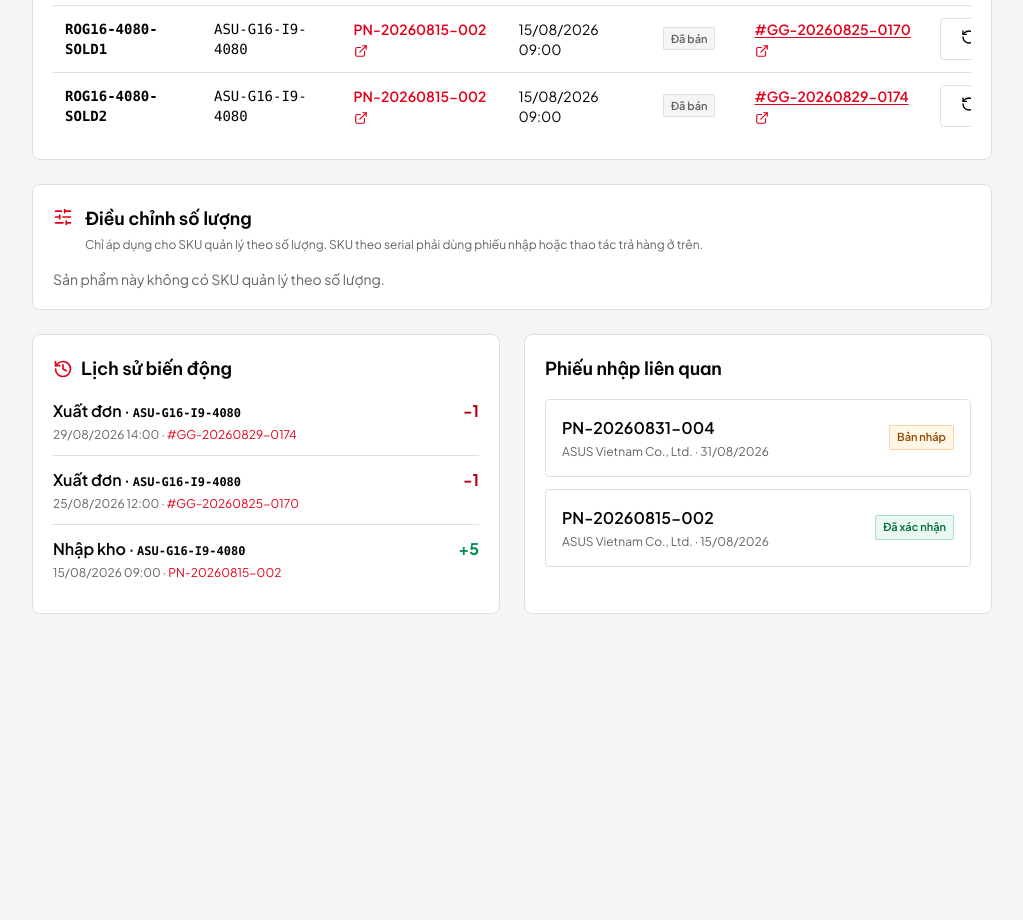
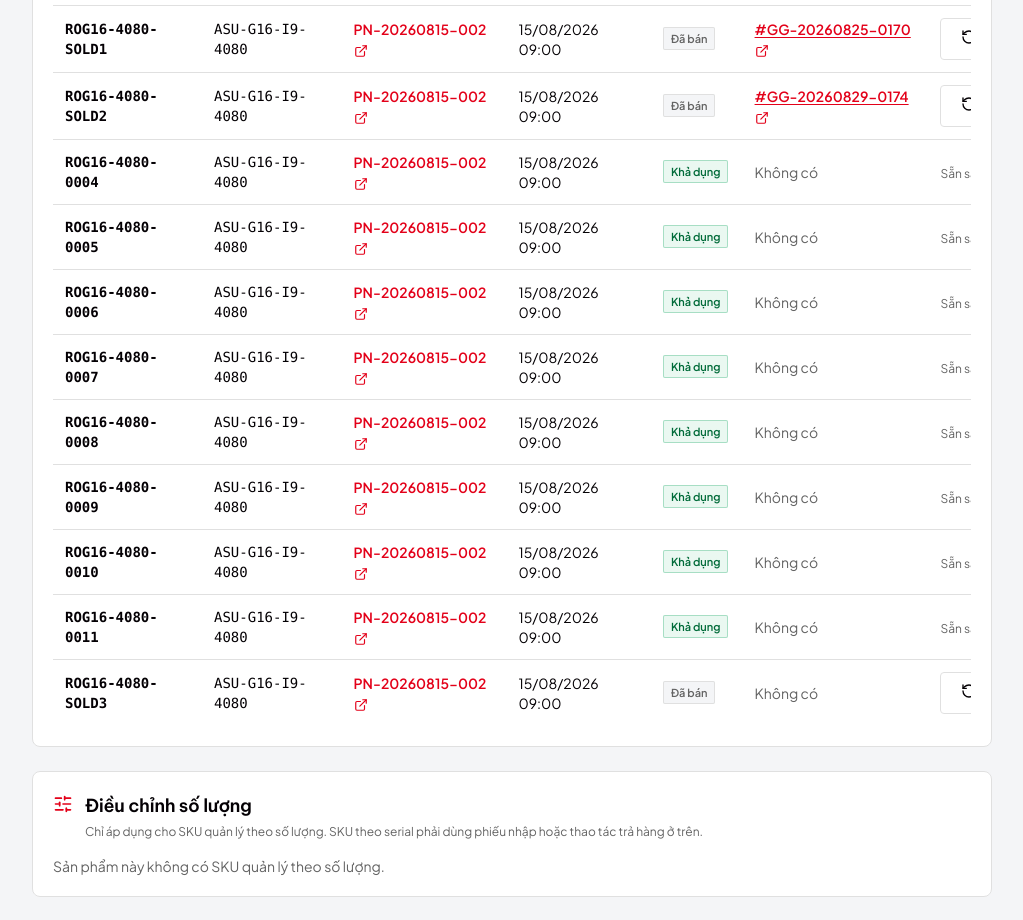
Before and after one commit to NexGear-SFE/NexGear-FE, a React (Vite) app: page /admin/warehouse/inventory/P001 in a window 1280 px wide. Shown: the part 1320-2240 px from the top of the page, without its empty margins (256-1279 px from the left). Before the commit the page ends 1966 px from the top, so only its background shows below. Built offline with nearby package versions, Linux system fonts and the light colour scheme.

Commit message:
fix(warehouse): reconcile mock inventory and serial data for V001 and V003

```diff
--- a/src/constants/warehouseMockData.ts
+++ b/src/constants/warehouseMockData.ts
@@ -42,8 +42,8 @@
 ]
 
 export const initialInventory: VariantInventory[] = [
-  { variantId: 'V001', onHand: 3, reserved: 1 }, { variantId: 'V002', onHand: 2, reserved: 0 },
-  { variantId: 'V003', onHand: 1, reserved: 0 }, { variantId: 'V004', onHand: 12, reserved: 0 },
+  { variantId: 'V001', onHand: 10, reserved: 1 }, { variantId: 'V002', onHand: 2, reserved: 0 },
+  { variantId: 'V003', onHand: 0, reserved: 0 }, { variantId: 'V004', onHand: 12, reserved: 0 },
   { variantId: 'V005', onHand: 9, reserved: 0 }, { variantId: 'V006', onHand: 5, reserved: 0 },
   { variantId: 'V007', onHand: 0, reserved: 0 }, { variantId: 'V008', onHand: 4, reserved: 0 },
   { variantId: 'V009', onHand: 2, reserved: 0 },
@@ -57,6 +57,15 @@
   { id: 'S005', variantId: 'V002', value: 'ROG16-4070-0002', receiptId: 'PN-20260815-002', status: 'AVAILABLE', receivedAt: '2026-08-15T09:00:00.000Z' },
   { id: 'S006', variantId: 'V001', value: 'ROG16-4080-SOLD1', receiptId: 'PN-20260815-002', status: 'SOLD', receivedAt: '2026-08-15T09:00:00.000Z' },
   { id: 'S007', variantId: 'V001', value: 'ROG16-4080-SOLD2', receiptId: 'PN-20260815-002', status: 'SOLD', receivedAt: '2026-08-15T09:00:00.000Z' },
+  { id: 'S008', variantId: 'V001', value: 'ROG16-4080-0004', receiptId: 'PN-20260815-002', status: 'AVAILABLE', receivedAt: '2026-08-15T09:00:00.000Z' },
+  { id: 'S009', variantId: 'V001', value: 'ROG16-4080-0005', receiptId: 'PN-20260815-002', status: 'AVAILABLE', receivedAt: '2026-08-15T09:00:00.000Z' },
+  { id: 'S010', variantId: 'V001', value: 'ROG16-4080-0006', receiptId: 'PN-20260815-002', status: 'AVAILABLE', receivedAt: '2026-08-15T09:00:00.000Z' },
+  { id: 'S011', variantId: 'V001', value: 'ROG16-4080-0007', receiptId: 'PN-20260815-002', status: 'AVAILABLE', receivedAt: '2026-08-15T09:00:00.000Z' },
+  { id: 'S012', variantId: 'V001', value: 'ROG16-4080-0008', receiptId: 'PN-20260815-002', status: 'AVAILABLE', receivedAt: '2026-08-15T09:00:00.000Z' },
+  { id: 'S013', variantId: 'V001', value: 'ROG16-4080-0009', receiptId: 'PN-20260815-002', status: 'AVAILABLE', receivedAt: '2026-08-15T09:00:00.000Z' },
+  { id: 'S014', variantId: 'V001', value: 'ROG16-4080-0010', receiptId: 'PN-20260815-002', status: 'AVAILABLE', receivedAt: '2026-08-15T09:00:00.000Z' },
+  { id: 'S015', variantId: 'V001', value: 'ROG16-4080-0011', receiptId: 'PN-20260815-002', status: 'AVAILABLE', receivedAt: '2026-08-15T09:00:00.000Z' },
+  { id: 'S016', variantId: 'V001', value: 'ROG16-4080-SOLD3', receiptId: 'PN-20260815-002', status: 'SOLD', receivedAt: '2026-08-15T09:00:00.000Z' },
 ]
 
 export const initialMovements: InventoryMovement[] = [
```
